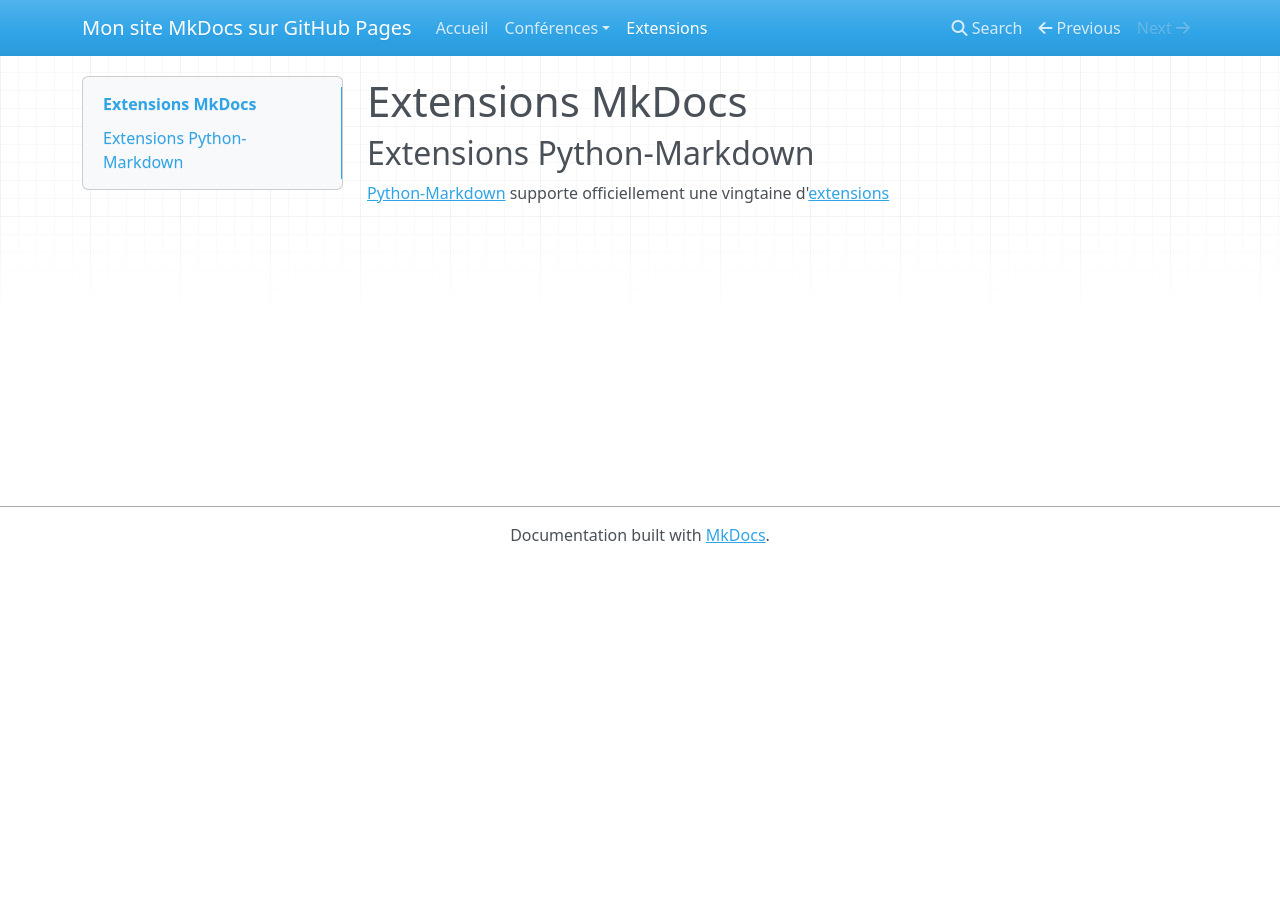
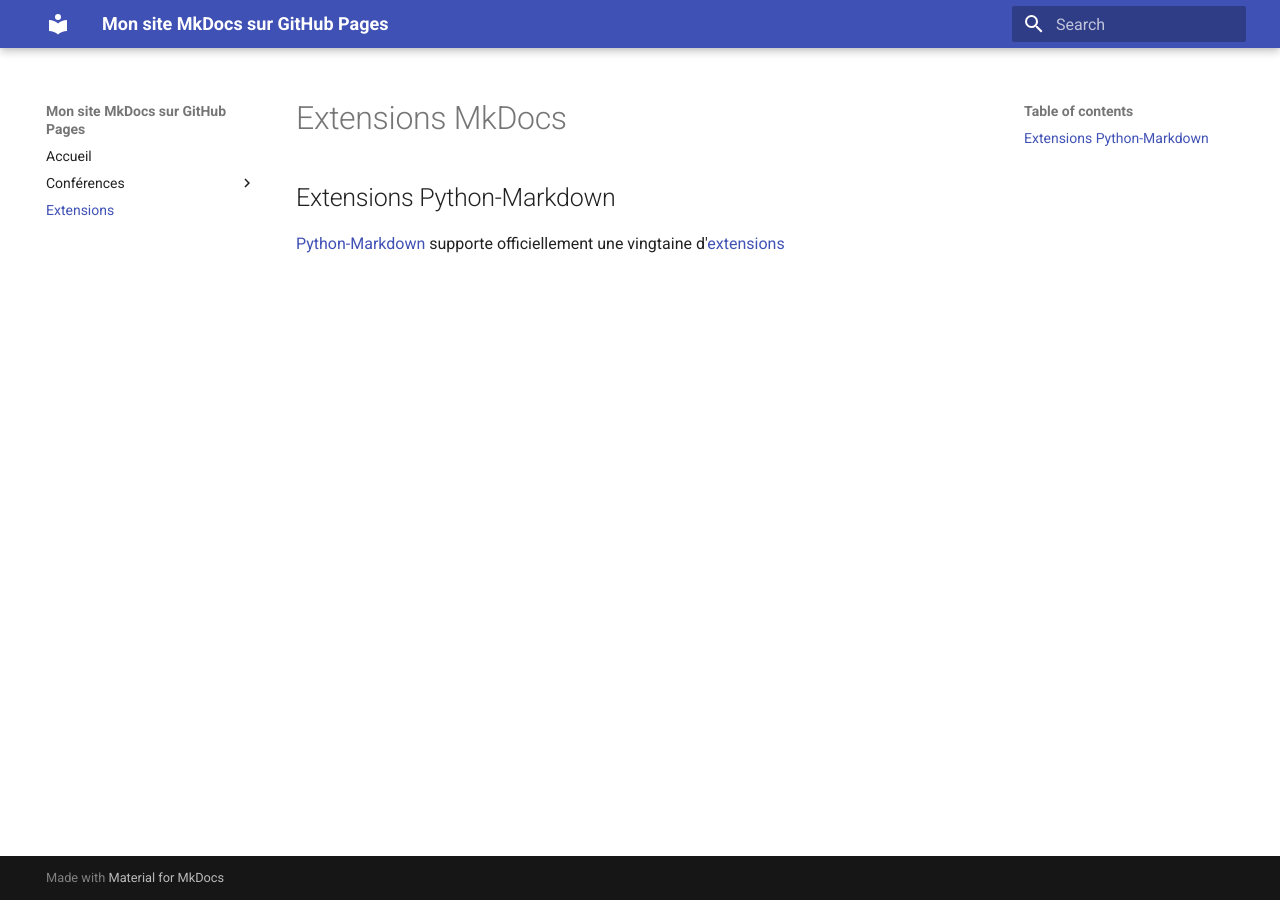
Before and after one commit to fconil/my-mkdocs-site-on-ghpages, an MkDocs documentation site: the page built from docs/extensions-mkdocs.md, in a window 1280 px wide. Built offline with MkDocs 1.6.1 and Material for MkDocs 9.7.7, drawn with Linux system fonts in a browser that asks for light colours; nearby versions of some CDN libraries.

Commit message:
Ajout de site_url et utilisation du thème Material for MkDocs

```diff
--- a/mkdocs.yml
+++ b/mkdocs.yml
@@ -1,7 +1,10 @@
 site_name: Mon site MkDocs sur GitHub Pages
+site_url: https://fconil.github.io/my-mkdocs-site-on-ghpages/
 nav:
   - Accueil: index.md
   - Conférences:
     - Conférence PyLadiesCon: conferences/pyladiescon.md
     - Conférence PyConFR: conferences/pyconfr.md
   - Extensions: extensions-mkdocs.md
+theme:
+  name: material
```
